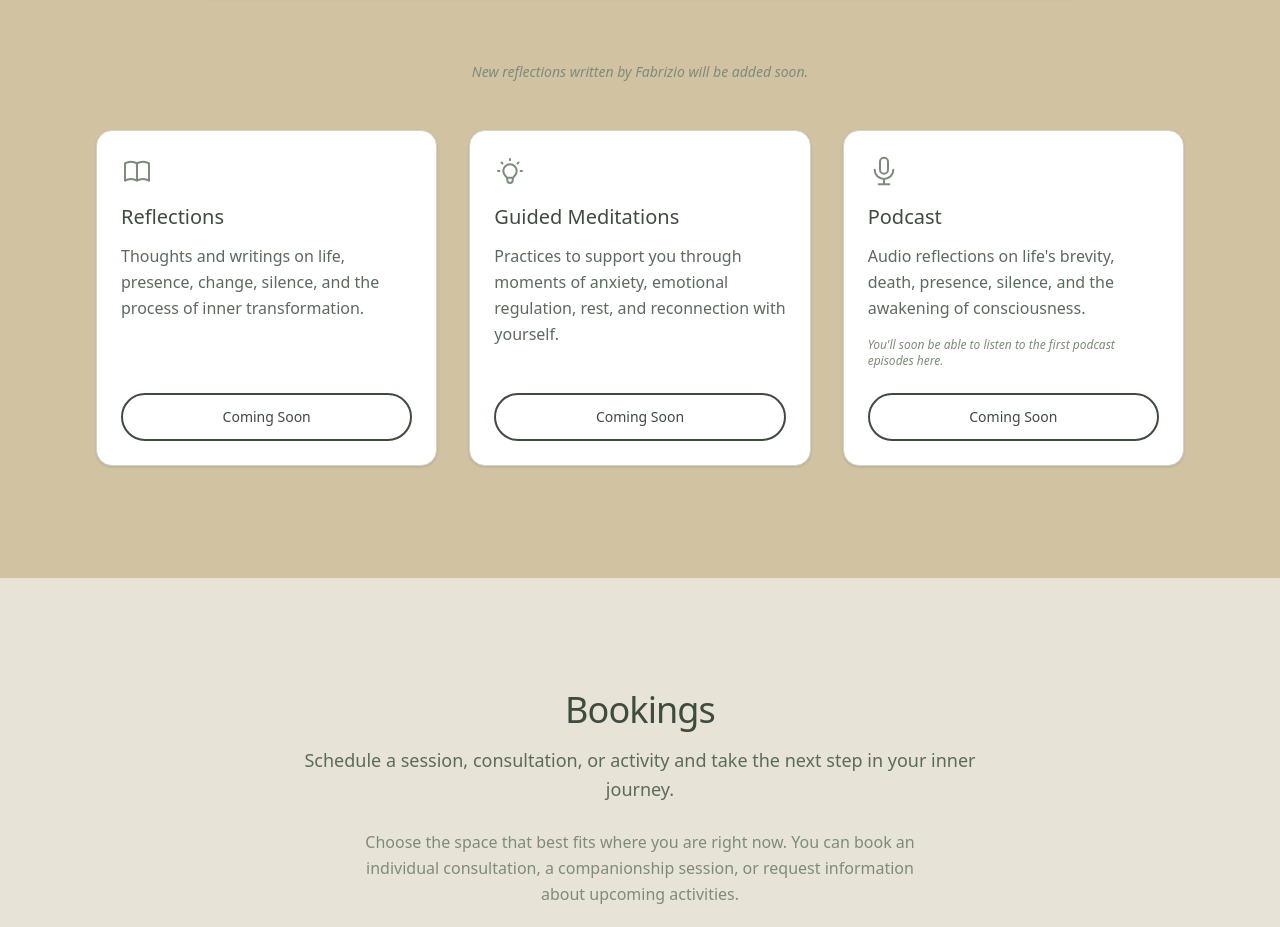
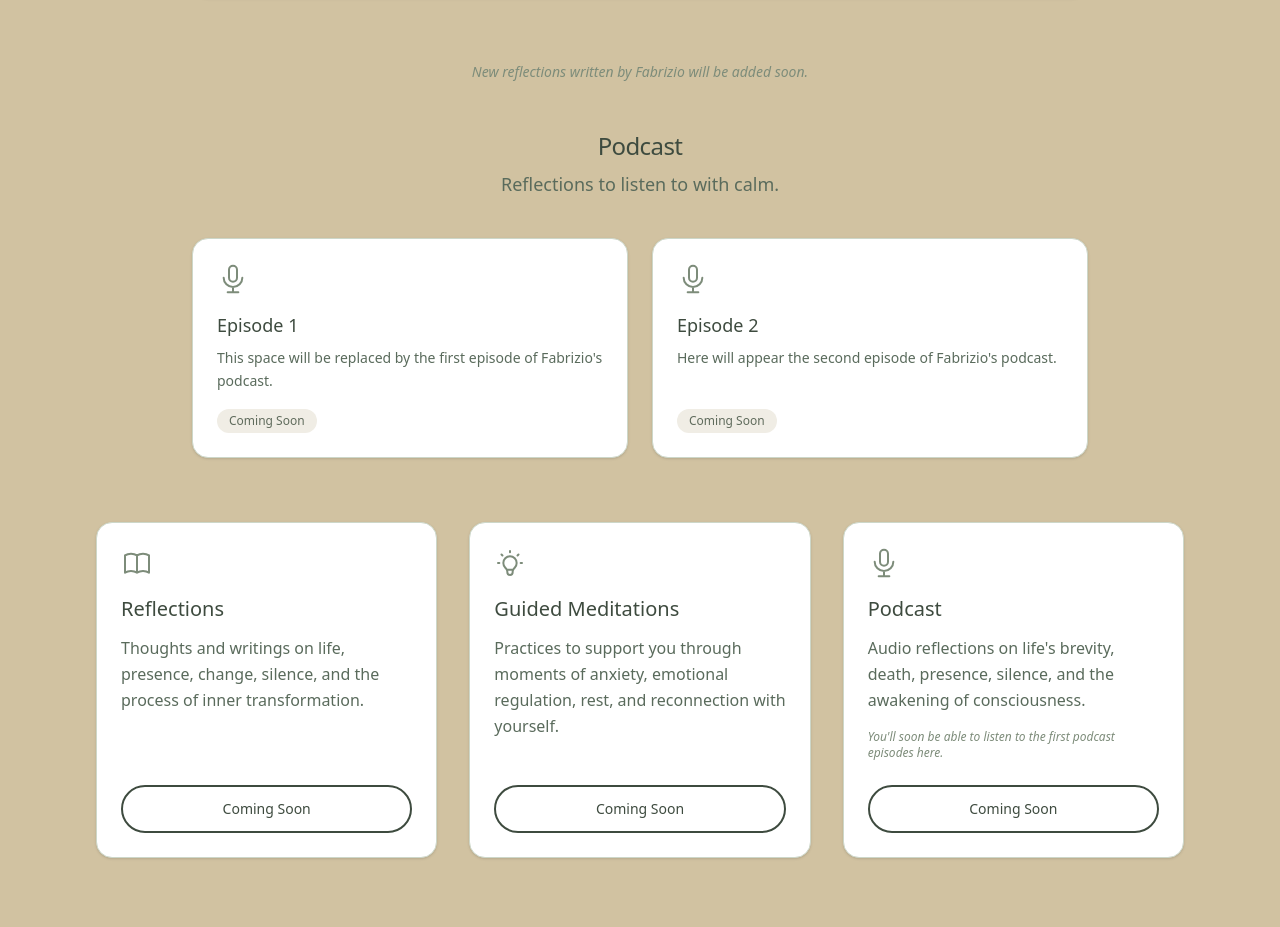
Before and after one commit to rocontre-dev/meditation-site-v1, a React (Vite) app: page / in a window 1280 px wide. Shown: the part 7245-8172 px from the top of the page. Built offline with nearby package versions, Linux system fonts and the light colour scheme.

Commit message:
Add podcast section with episodes and descriptions to Resources

```diff
--- a/src/locales/en/translation.json
+++ b/src/locales/en/translation.json
@@ -114,7 +114,13 @@
     "podcastDesc": "Audio reflections on life's brevity, death, presence, silence, and the awakening of consciousness.",
     "comingSoon": "Coming Soon",
     "reflectionsNote": "New reflections written by Fabrizio will be added soon.",
-    "podcastNote": "You'll soon be able to listen to the first podcast episodes here."
+    "podcastNote": "You'll soon be able to listen to the first podcast episodes here.",
+    "podcastSectionTitle": "Podcast",
+    "podcastSectionSubtitle": "Reflections to listen to with calm.",
+    "podcastEpisode1Title": "Episode 1",
+    "podcastEpisode1Desc": "This space will be replaced by the first episode of Fabrizio's podcast.",
+    "podcastEpisode2Title": "Episode 2",
+    "podcastEpisode2Desc": "Here will appear the second episode of Fabrizio's podcast."
   },
   "bookings": {
     "title": "Bookings",
--- a/src/locales/es/translation.json
+++ b/src/locales/es/translation.json
@@ -114,7 +114,13 @@
     "podcastDesc": "Reflexiones en formato de audio sobre la brevedad de la vida, la muerte, la presencia, el silencio y el despertar de la conciencia.",
     "comingSoon": "Próximamente",
     "reflectionsNote": "Próximamente se incorporarán nuevas reflexiones escritas por Fabrizio.",
-    "podcastNote": "Próximamente podrás escuchar aquí los primeros episodios del podcast."
+    "podcastNote": "Próximamente podrás escuchar aquí los primeros episodios del podcast.",
+    "podcastSectionTitle": "Podcast",
+    "podcastSectionSubtitle": "Reflexiones para escuchar con calma.",
+    "podcastEpisode1Title": "Episodio 1",
+    "podcastEpisode1Desc": "Este espacio será reemplazado por el primer episodio del podcast de Fabrizio.",
+    "podcastEpisode2Title": "Episodio 2",
+    "podcastEpisode2Desc": "Aquí aparecerá el segundo episodio del podcast de Fabrizio."
   },
   "bookings": {
     "title": "Reservas",
--- a/src/sections/Resources.jsx
+++ b/src/sections/Resources.jsx
@@ -36,6 +36,21 @@ const Resources = () => {
       title: t('resources.podcastTitle'),
       description: t('resources.podcastDesc'),
     },
+  ];
+
+  const podcastEpisodes = [
+    {
+      title: t('resources.podcastEpisode1Title'),
+      description: t('resources.podcastEpisode1Desc'),
+      status: t('resources.comingSoon'),
+      url: null
+    },
+    {
+      title: t('resources.podcastEpisode2Title'),
+      description: t('resources.podcastEpisode2Desc'),
+      status: t('resources.comingSoon'),
+      url: null
+    }
   ];
 
   return (
@@ -100,6 +115,41 @@ const Resources = () => {
           {t('resources.reflectionsNote')}
         </p>
 
+        {/* Podcast Episodes */}
+        <div className="mb-16">
+          <div className="text-center mb-10">
+            <h3 className="text-2xl font-light text-[#3E4B3F] mb-2 tracking-tight">
+              {t('resources.podcastSectionTitle')}
+            </h3>
+            <p className="text-[#5A6B5C] text-lg">
+              {t('resources.podcastSectionSubtitle')}
+            </p>
+          </div>
+
+          <div className="grid grid-cols-1 md:grid-cols-2 gap-6 max-w-4xl mx-auto">
+            {podcastEpisodes.map((episode, index) => (
+              <Card key={index} className="flex flex-col h-full">
+                <div className="text-[#7D8C7A] mb-4">
+                  <svg className="w-8 h-8" fill="none" viewBox="0 0 24 24" stroke="currentColor">
+                    <path strokeLinecap="round" strokeLinejoin="round" strokeWidth={1.5} d="M19 11a7 7 0 01-7 7m0 0a7 7 0 01-7-7m7 7v4m0 0H8m4 0h4m-4-8a3 3 0 01-3-3V5a3 3 0 116 0v6a3 3 0 01-3 3z" />
+                  </svg>
+                </div>
+                <h4 className="text-lg font-medium text-[#3E4B3F] mb-2">
+                  {episode.title}
+                </h4>
+                <p className="text-[#5A6B5C] text-sm leading-relaxed flex-grow">
+                  {episode.description}
+                </p>
+                <div className="mt-4 flex items-center justify-between">
+                  <span className="inline-flex items-center px-3 py-1 rounded-full text-xs font-medium bg-[#F0EDE5] text-[#5F6B5C]">
+                    {episode.status}
+                  </span>
+                </div>
+              </Card>
+            ))}
+          </div>
+        </div>
+
         {/* Resources grid */}
         <div className="grid grid-cols-1 md:grid-cols-2 lg:grid-cols-3 gap-6 md:gap-8">
           {resources.map((resource) => (
```
